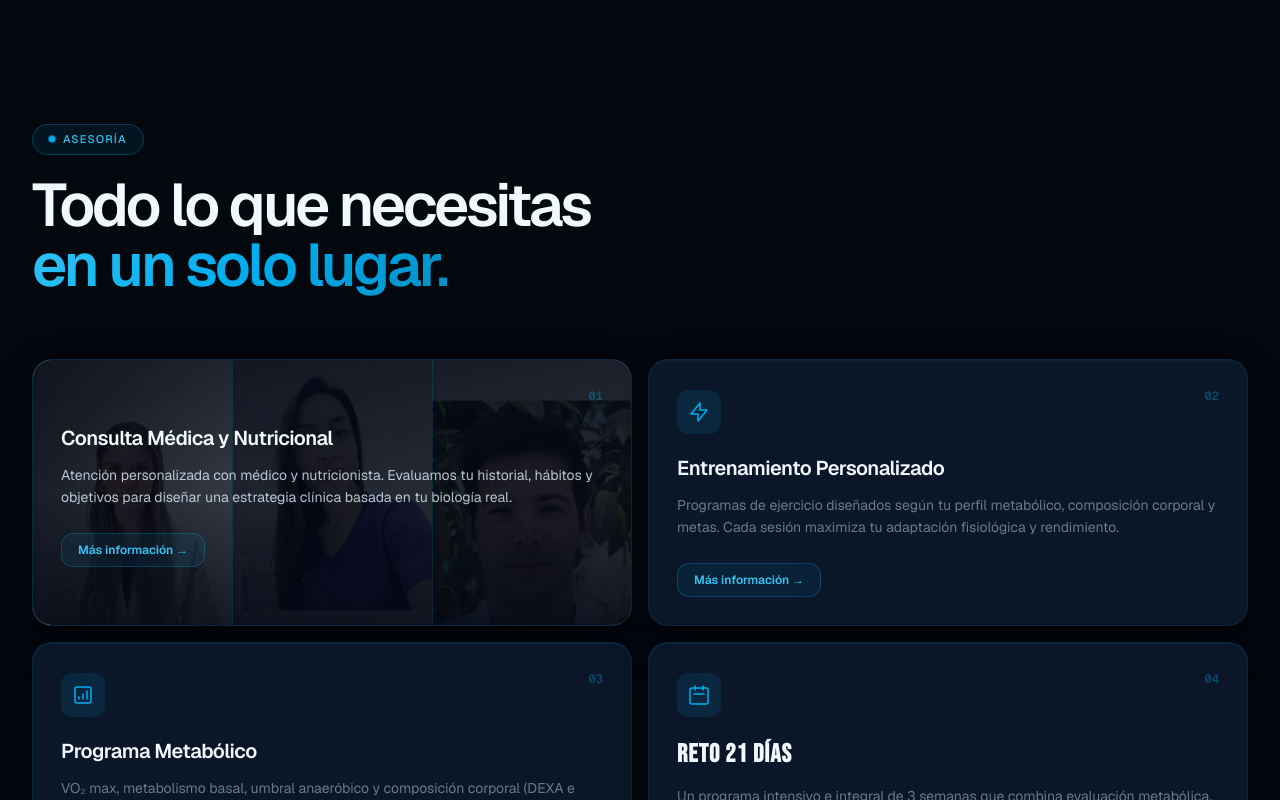
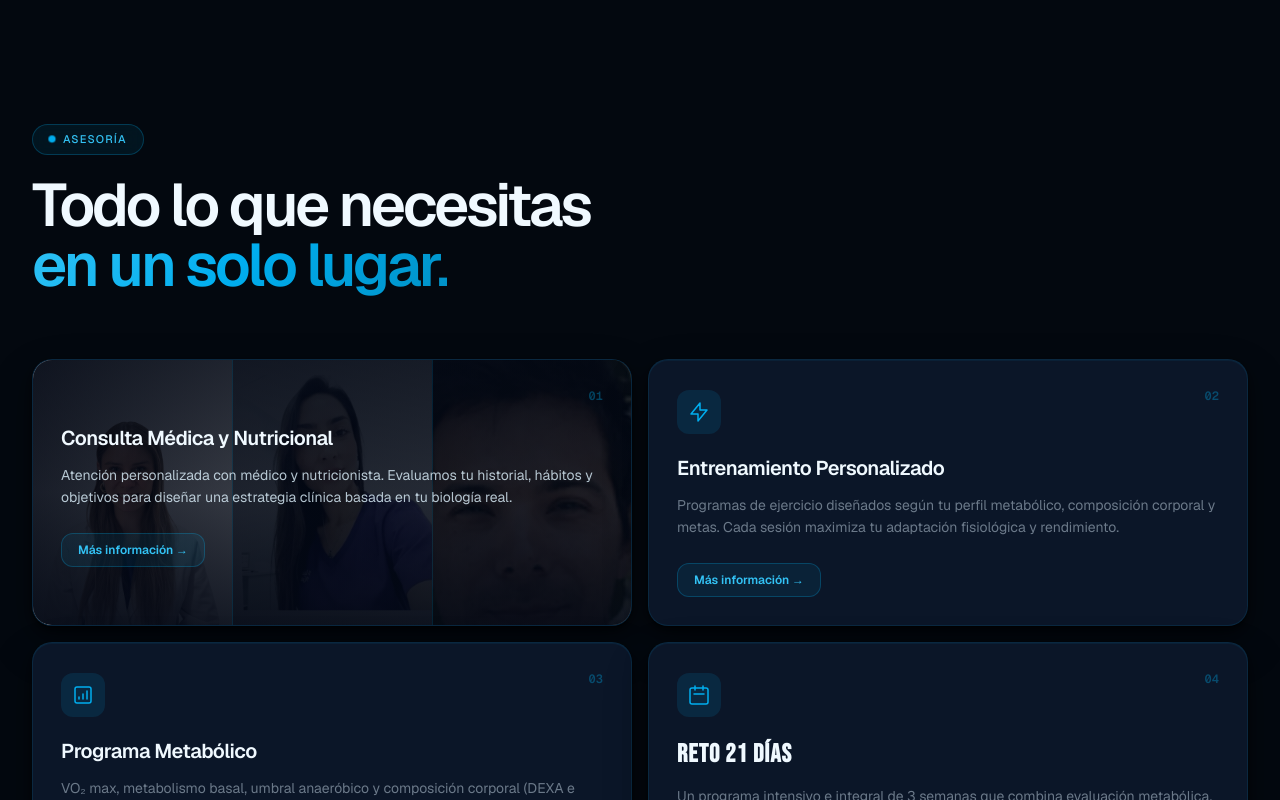
Before and after one commit to felipemunoz1983-alt/centro-metabolico, a Next.js app: page / in a window 1280 px wide. Shown: the part 2420-3220 px from the top of the page. Built offline with nearby package versions, Linux system fonts and the light colour scheme.

Commit message:
services: felipe zoom 3.2x to frame face tightly

```diff
--- a/src/components/sections/ServicesSection.tsx
+++ b/src/components/sections/ServicesSection.tsx
@@ -96,7 +96,7 @@ export function ServicesSection() {
                     </div>
                     {/* Felipe — zoom 2.4× para eliminar márgenes blancos */}
                     <div className="relative flex-1 overflow-hidden" style={{ backgroundColor: "rgba(0,20,40,0.32)" }}>
-                      <div className="absolute inset-0" style={{ transform: "scale(1.7)", transformOrigin: "50% 25%" }}>
+                      <div className="absolute inset-0" style={{ transform: "scale(3.2)", transformOrigin: "50% 38%" }}>
                         <Image src={`${BP}/felipe.webp`} alt="" fill className="object-cover object-top"
                           style={{ filter: "grayscale(25%) contrast(1.05) brightness(0.78)" }} sizes="25vw" />
                       </div>
```
